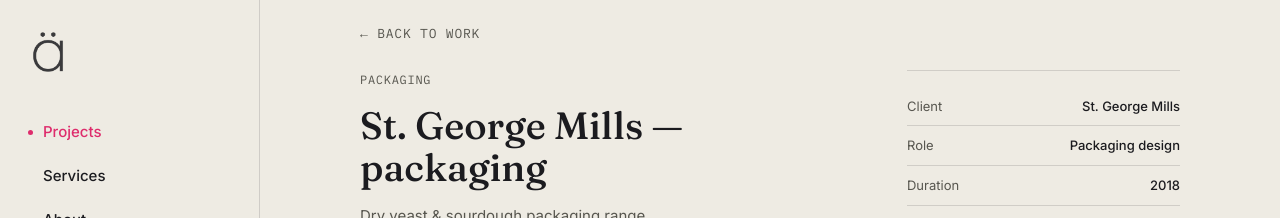
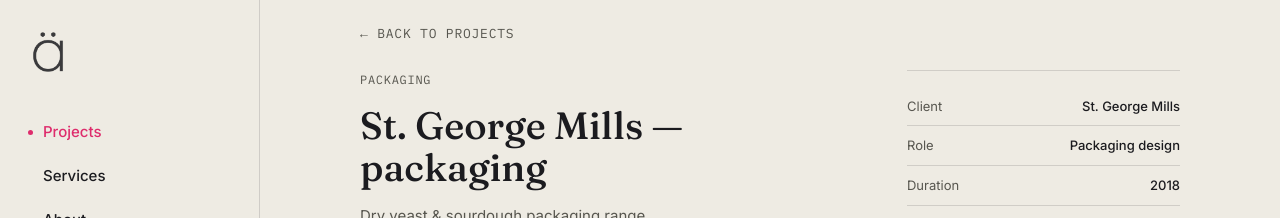
Before and after one commit to angelikime/angelikime.github.io, a Jekyll site: the page built from _projects/st-george-mills.md, in a window 1280 px wide and 900 px high. Shown: the top 218 px of the window. Built offline with Jekyll 4.4.1, drawn with Linux system fonts in a browser that asks for light colours.

Commit message:
work>projects

```diff
--- a/_layouts/project.html
+++ b/_layouts/project.html
@@ -1,7 +1,7 @@
 ---
 layout: default
 ---
-<a href="{{ '/projects/' | relative_url }}" class="back mono">&larr; Back to work</a>
+<a href="{{ '/projects/' | relative_url }}" class="back mono">&larr; Back to projects</a>
 
 <section class="p-head">
   <div>
```
Also changed, not shown: work/index.md (+1 -1 lines).
